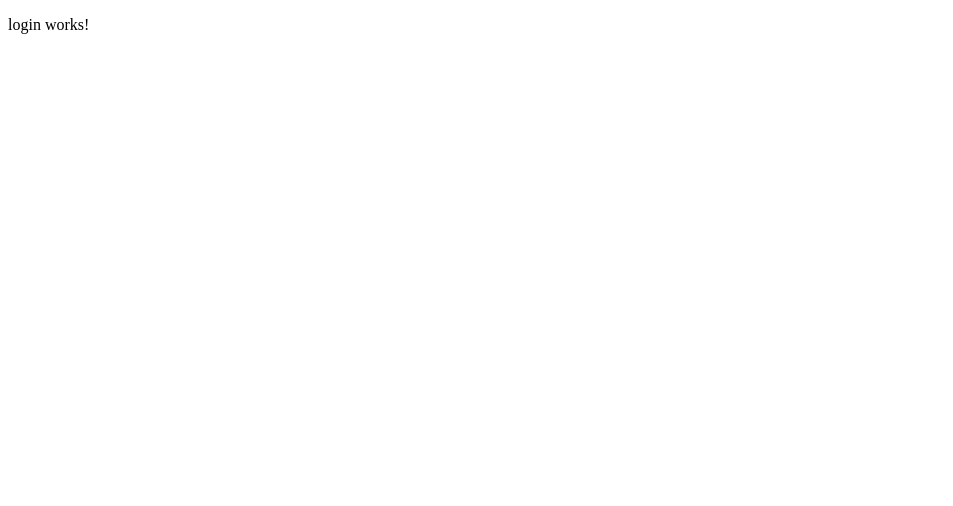
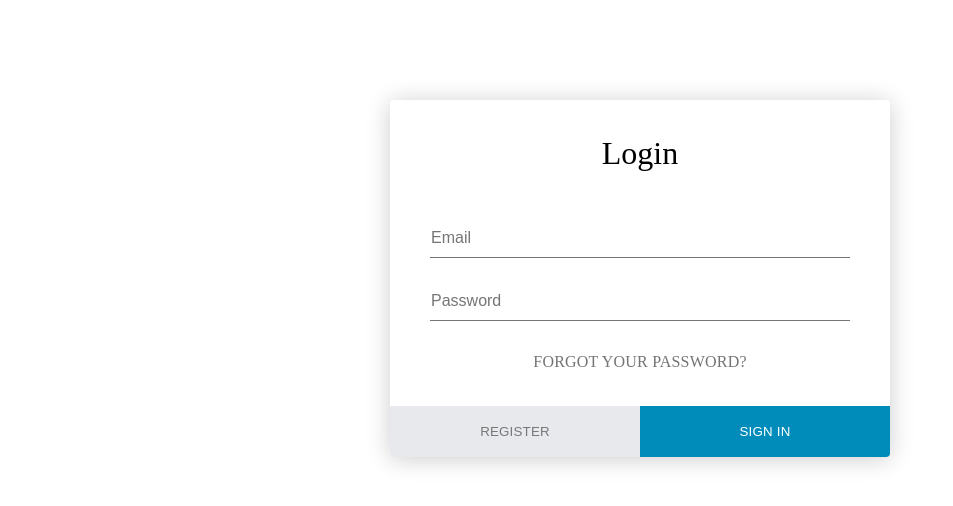
Before and after one commit to Chirag00509/ChatApplication, an Angular app: page /login in a window 1280 px wide. Shown: the top 506 px of the page, without its empty margins (0-953 px from the left). Built offline with nearby package versions, Linux system fonts and the light colour scheme.

Commit message:
add login

```diff
--- a/src/app/app-routing.module.ts
+++ b/src/app/app-routing.module.ts
@@ -11,6 +11,11 @@ const routes: Routes = [
   {
     path : 'login',
     component : LoginComponent
+  },
+  {
+      path:"",
+      redirectTo:"/login",
+      pathMatch:'full'
   }
 ];
 
--- a/src/app/pages/login/login.component.css
+++ b/src/app/pages/login/login.component.css
@@ -0,0 +1,81 @@
+* {
+  margin: 0;
+  padding: 0;
+  box-sizing: border-box;
+}
+
+.login-form {
+  background: #fff;
+  width: 500px;
+  margin: 100px auto;
+  border-radius: 4px;
+  box-shadow: 0 2px 25px rgba(0, 0, 0, 0.2);
+}
+
+.login-form h1 {
+  padding-top: 35px;
+  text-align: center;
+  font-weight: 300;
+}
+
+.login-form .content {
+  padding: 35px;
+  text-align: center;
+}
+
+.login-form .input-field {
+  padding: 12px 5px;
+}
+
+.login-form .input-field input {
+  font-size: 16px;
+  display: block;
+  font-family: 'Rubik', sans-serif;
+  width: 100%;
+  padding: 10px 1px;
+  border: 0;
+  border-bottom: 1px solid #747474;
+  outline: none;
+}
+
+.login-form a.link {
+  text-decoration: none;
+  color: #747474;
+  letter-spacing: 0.2px;
+  text-transform: uppercase;
+  display: inline-block;
+  margin-top: 20px;
+}
+
+.login-form .action {
+  display: flex;
+  -webkit-box-orient: horizontal;
+  -webkit-box-direction: normal;
+  flex-direction: row;
+}
+
+.login-form .action button {
+  width: 100%;
+  border: none;
+  padding: 18px;
+  font-family: 'Rubik', sans-serif;
+  cursor: pointer;
+  text-transform: uppercase;
+  background: #e8e9ec;
+  color: #777;
+  border-bottom-left-radius: 4px;
+  border-bottom-right-radius: 0;
+  letter-spacing: 0.2px;
+  outline: 0;
+}
+
+.login-form .action button:hover {
+  background: #d8d8d8;
+}
+
+.login-form .action button:nth-child(2) {
+  background: #008CBA;
+  color: #fff;
+  border-bottom-left-radius: 0;
+  border-bottom-right-radius: 4px;
+}
--- a/src/app/pages/login/login.component.html
+++ b/src/app/pages/login/login.component.html
@@ -1 +1,30 @@
-<p>login works!</p>
+<!DOCTYPE html>
+<html lang="en">
+<head>
+  <meta charset="UTF-8">
+  <meta name="viewport" content="width=device-width, initial-scale=1.0">
+  <title>Document</title>
+</head>
+<body>
+  <div class="login-form">
+    <form [formGroup]="loginForm" (ngSubmit)="login(loginForm.value)">
+      <h1>Login</h1>
+      <div class="content">
+        <div class="input-field">
+          <input name="email" type="email" placeholder="Email" autocomplete="nope" formControlName="email" [ngClass]="{ error: getControl('email')?.errors && getControl('email')?.touched }">
+          <span *ngIf="getControl('email')?.errors && getControl('email')?.touched" style="color: red;">Email is required.</span>
+        </div>
+        <div class="input-field">
+          <input type="password" name="password" placeholder="Password" autocomplete="new-password" formControlName="password" [ngClass]="{ error: getControl('password')?.errors && getControl('password')?.touched }">
+          <span *ngIf="getControl('password')?.errors && getControl('password')?.touched" style="color: red;">Password is required.</span>
+        </div>
+        <a href="#" class="link">Forgot Your Password?</a>
+      </div>
+      <div class="action">
+        <button (click)="navigatePage()">Register</button>
+        <button [disabled]="loginForm.invalid">Sign in</button>
+      </div>
+    </form>
+  </div>
+</body>
+</html>
--- a/src/app/pages/login/login.component.ts
+++ b/src/app/pages/login/login.component.ts
@@ -1,10 +1,51 @@
-import { Component } from '@angular/core';
+import { HttpErrorResponse } from '@angular/common/http';
+import { Component, OnInit } from '@angular/core';
+import { AbstractControl, FormBuilder, FormControl, FormGroup, Validators } from '@angular/forms';
+import { Router } from '@angular/router';
+import { UserService } from 'src/app/services/user.service';
 
 @Component({
   selector: 'app-login',
   templateUrl: './login.component.html',
   styleUrls: ['./login.component.css']
 })
-export class LoginComponent {
+export class LoginComponent implements OnInit {
 
+  loginForm!: FormGroup
+
+  constructor(private formBuilder : FormBuilder, private userService : UserService, private router : Router ) {}
+
+  ngOnInit(): void {
+    this.initializeForm();
+  }
+
+  initializeForm() {
+    this.loginForm = this.formBuilder.group({
+      email : new FormControl('', [ Validators.required, Validators.email ]),
+      password: new FormControl('', [ Validators.required, Validators.minLength(6) ])
+    })
+  }
+
+  getControl(name: any) : AbstractControl | null  {
+    return this.loginForm.get(name);
+  }
+
+  navigatePage() {
+    this.router.navigateByUrl("/register");
+  }
+
+  login(data: any) {
+    this.userService.login(data).subscribe((res) => {
+      if(res) {
+        localStorage.setItem("authToken", res.token);
+        alert("You have successfully login");
+        this.router.navigateByUrl("");
+      }
+    }, (error) => {
+      if (error instanceof HttpErrorResponse) {
+        const errorMessage = error.error.message;
+        alert(errorMessage);
+      }
+    } )
+  }
 }
--- a/src/app/services/user.service.ts
+++ b/src/app/services/user.service.ts
@@ -15,10 +15,17 @@ export class UserService {
       'Content-Type': 'application/json'
     });
 
-    console.log(data);
-
-
     return this.http.post<any>("https://localhost:7223/api/register", data, { headers: headers })
   }
 
+  login(data: any) : Observable<any> {
+
+    const headers = new HttpHeaders({
+      'Content-Type': 'application/json'
+    });
+
+    return this.http.post<any>("https://localhost:7223/api/login", data, { headers: headers })
+
+  }
+
 }
```
